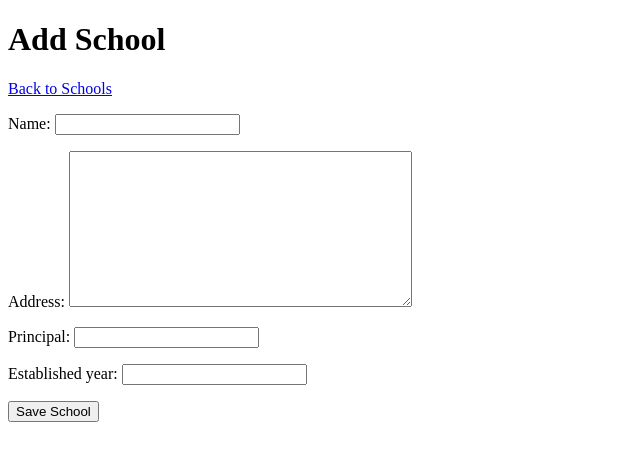
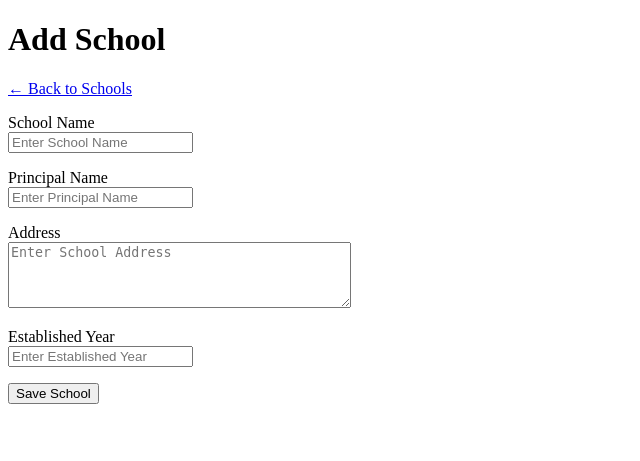
Before and after one commit to Riddhi8077/Django-Setup, a Django app: page /dashboard/schools/add/ in a window 1280 px wide. Shown: the top 461 px of the page, without its empty margins (0-640 px from the left). Run offline with Django 3.2, Linux system fonts and the light colour scheme; the visitor is signed in with stand-in values (Sample User, id 1).

Commit message:
added custom dashboard form to add schools in my own workplace

```diff
--- a/school/templates/school/schools/add.html
+++ b/school/templates/school/schools/add.html
@@ -10,14 +10,53 @@
     <h1>Add School</h1>
 
     <p>
-    <a href="/dashboard/schools/">Back to Schools</a>
+        <a href="/dashboard/schools/">← Back to Schools</a>
     </p>
 
     <form method="POST">
 
         {% csrf_token %}
 
-    {{ form.as_p }}
+        <p>
+            <label>School Name</label><br>
+            <input
+                type="text"
+                name="name"
+                placeholder="Enter School Name"
+                required
+            >
+        </p>
+
+        <p>
+            <label>Principal Name</label><br>
+            <input
+                type="text"
+                name="principal"
+                placeholder="Enter Principal Name"
+                required
+            >
+        </p>
+
+        <p>
+            <label>Address</label><br>
+            <textarea
+                name="address"
+                rows="4"
+                cols="40"
+                placeholder="Enter School Address"
+                required
+            ></textarea>
+        </p>
+
+        <p>
+    <label>Established Year</label><br>
+    <input
+        type="number"
+        name="established_year"
+        placeholder="Enter Established Year"
+        required
+    >
+</p>
 
         <button type="submit">
             Save School
--- a/school/views.py
+++ b/school/views.py
@@ -59,20 +59,21 @@ def school_add(request):
 
     if request.method == "POST":
 
-        form = SchoolForm(request.POST)
+        name = request.POST.get("name")
+        principal = request.POST.get("principal")
+        address = request.POST.get("address")
+        established_year = request.POST.get("established_year")
 
-        if form.is_valid():
-            form.save()
-            return redirect("school_list")
+        School.objects.create(
+            name=name,
+            principal=principal,
+            address=address,
+            established_year=established_year
+        )
 
-    else:
-        form = SchoolForm()
+        return redirect("school_list")
 
-    return render(
-        request,
-        "school/schools/add.html",
-        {"form": form}
-    )
+    return render(request, "school/schools/add.html")
 
 @login_required(login_url="login")
 def school_edit(request, id):
@@ -80,19 +81,22 @@ def school_edit(request, id):
     school = get_object_or_404(School, id=id)
 
     if request.method == "POST":
-        form = SchoolForm(request.POST, instance=school)
 
-        if form.is_valid():
-            form.save()
-            return redirect("school_list")
+        school.name = request.POST.get("name")
+        school.principal = request.POST.get("principal")
+        school.address = request.POST.get("address")
+        school.established_year = request.POST.get("established_year")
 
-    else:
-        form = SchoolForm(instance=school)
+        school.save()
+
+        return redirect("school_list")
 
     return render(
         request,
         "school/schools/edit.html",
-        {"form": form}
+        {
+            "school": school
+        }
     )
 
 @login_required(login_url="login")
```
Also changed, not shown: school/templates/school/schools/edit.html (+40 -3 lines). Lines whose indentation alone changed are shown as unchanged.
